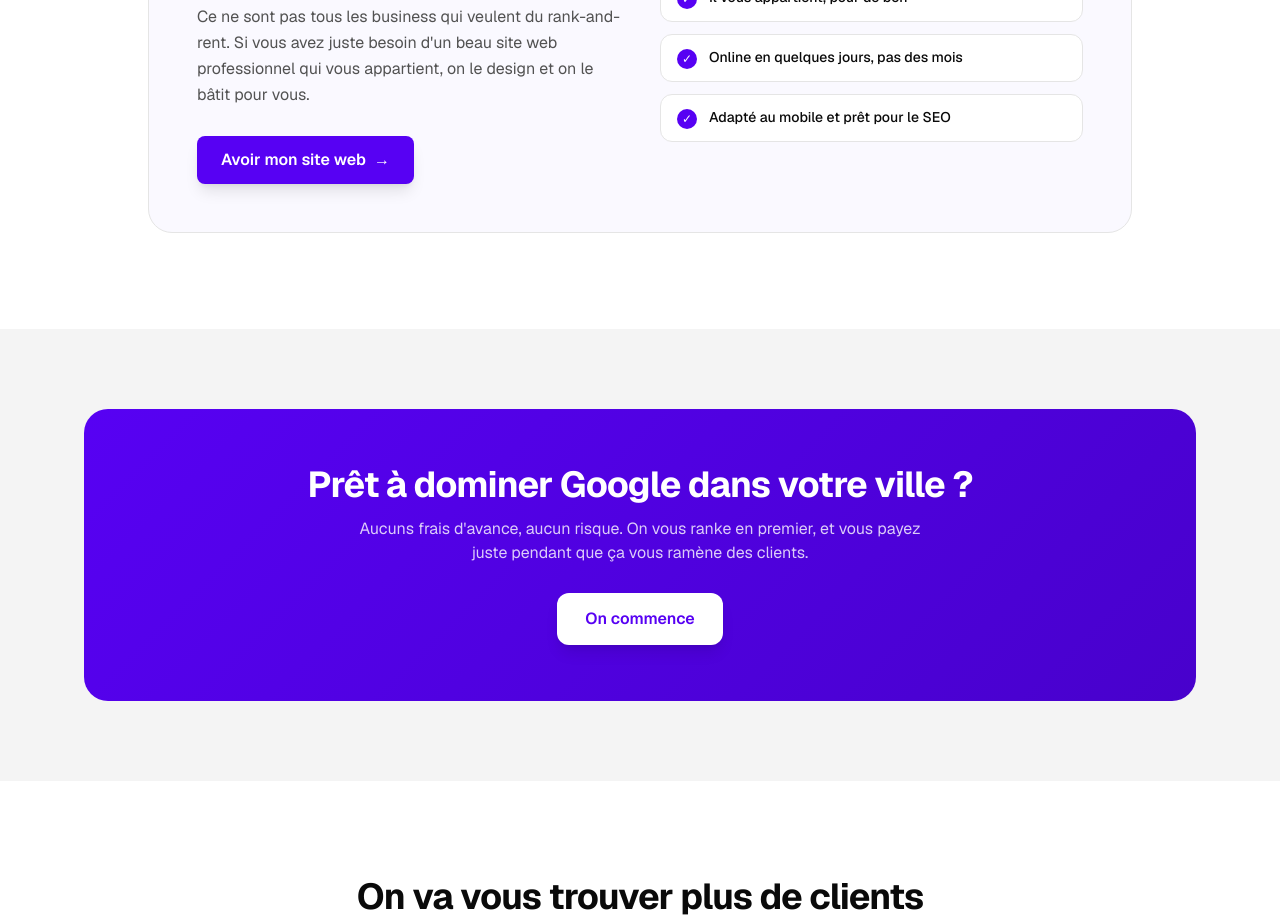
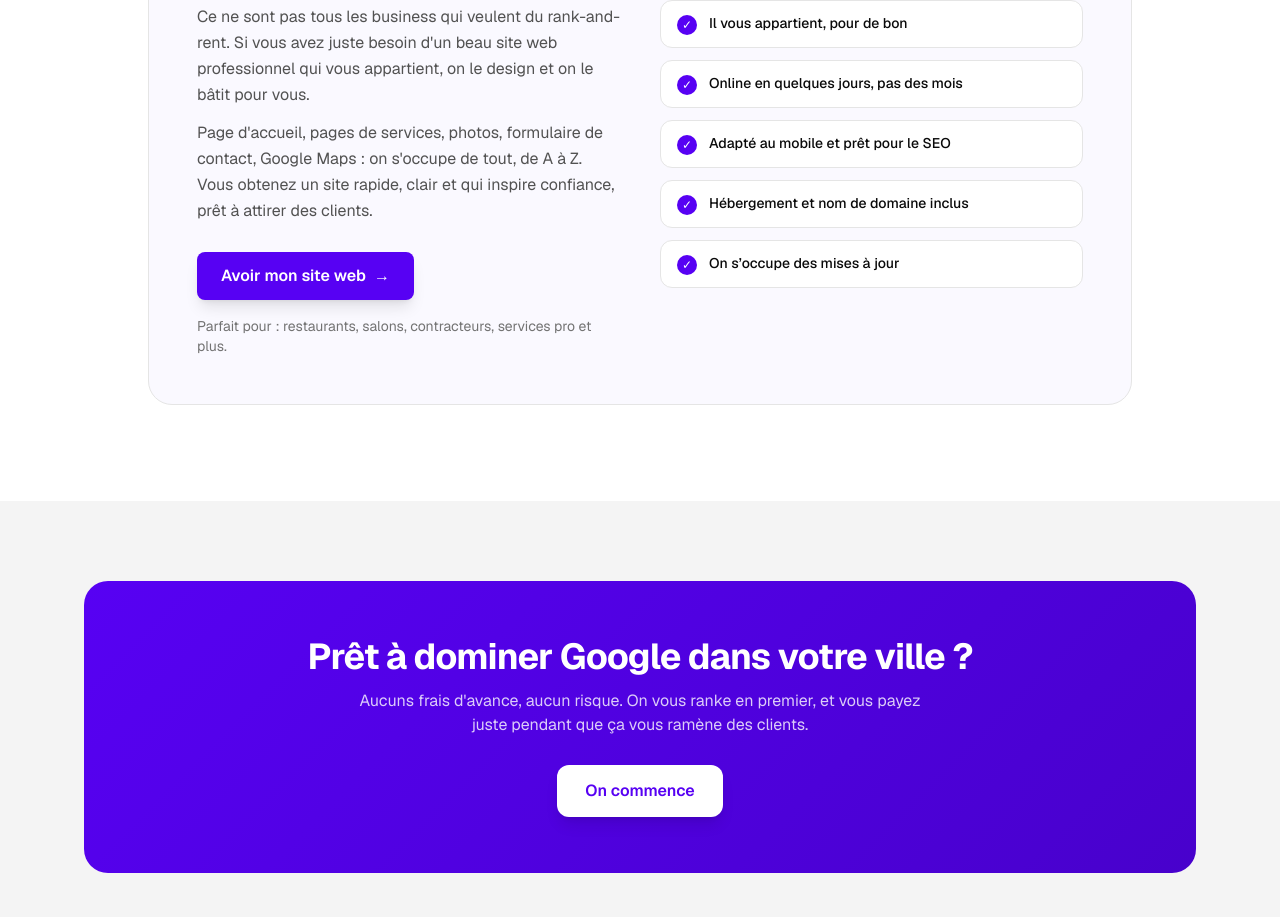
Before and after one commit to govocali-collab/nexuslocale, a Next.js app in the folder apps/dashboard/: page / in a window 1280 px wide. Shown: the part 2440-3357 px from the top of the page. Built offline with nearby package versions, Linux system fonts and the light colour scheme; no server answers.

Commit message:
copy(landing): richer website-building section (FR/EN)
Added a second paragraph (what's included), two more value points (hosting +
domain, updates), and a 'perfect for' line to the web-design section, in both
languages.

```diff
--- a/apps/dashboard/src/components/landing/i18n.ts
+++ b/apps/dashboard/src/components/landing/i18n.ts
@@ -38,8 +38,10 @@ export const DICT = {
       eyebrow: 'Vous voulez juste un site web ?',
       heading: 'On fait des sites web aussi',
       text: "Ce ne sont pas tous les business qui veulent du rank-and-rent. Si vous avez juste besoin d'un beau site web professionnel qui vous appartient, on le design et on le bâtit pour vous.",
+      text2: "Page d'accueil, pages de services, photos, formulaire de contact, Google Maps : on s'occupe de tout, de A à Z. Vous obtenez un site rapide, clair et qui inspire confiance, prêt à attirer des clients.",
       cta: 'Avoir mon site web',
-      points: ['Design sur mesure à votre image', 'Il vous appartient, pour de bon', 'Online en quelques jours, pas des mois', 'Adapté au mobile et prêt pour le SEO'],
+      points: ['Design sur mesure à votre image', 'Il vous appartient, pour de bon', 'Online en quelques jours, pas des mois', 'Adapté au mobile et prêt pour le SEO', 'Hébergement et nom de domaine inclus', 'On s’occupe des mises à jour'],
+      perfectFor: 'Parfait pour : restaurants, salons, contracteurs, services pro et plus.',
     },
     finalCta: {
       heading: 'Prêt à dominer Google dans votre ville ?',
@@ -98,8 +100,10 @@ export const DICT = {
       eyebrow: 'Just need a website?',
       heading: 'We build websites too',
       text: 'Not every business wants rank-and-rent. If you simply need a beautiful, professional website that you own, we design and build it for you.',
+      text2: 'Homepage, service pages, photos, contact form, Google Maps: we handle it all, end to end. You get a fast, clean website that builds trust and is ready to bring in customers.',
       cta: 'Get your website',
-      points: ['Custom design for your brand', 'Yours to keep, forever', 'Live in days, not months', 'Mobile-friendly and SEO-ready'],
+      points: ['Custom design for your brand', 'Yours to keep, forever', 'Live in days, not months', 'Mobile-friendly and SEO-ready', 'Hosting and domain included', 'We handle the updates'],
+      perfectFor: 'Perfect for: restaurants, salons, contractors, pro services and more.',
     },
     finalCta: {
       heading: 'Ready to own Google in your city?',
--- a/apps/dashboard/src/components/landing/landing-content.tsx
+++ b/apps/dashboard/src/components/landing/landing-content.tsx
@@ -142,9 +142,11 @@ export function LandingContent() {
                 <span className="inline-block text-xs font-semibold uppercase tracking-[0.18em]" style={{ color: VIOLET }}>{t.websites.eyebrow}</span>
                 <h2 className="mt-3 text-3xl sm:text-4xl font-bold tracking-tight">{t.websites.heading}</h2>
                 <p className="mt-4 text-neutral-600 leading-relaxed">{t.websites.text}</p>
+                <p className="mt-3 text-neutral-600 leading-relaxed">{t.websites.text2}</p>
                 <a href="#contact" className="mt-7 inline-flex items-center gap-2 rounded-lg px-6 py-3 font-semibold text-white shadow-lg hover:opacity-90 transition-opacity" style={{ backgroundColor: VIOLET }}>
                   {t.websites.cta} <span aria-hidden>→</span>
                 </a>
+                <p className="mt-4 text-sm text-neutral-500">{t.websites.perfectFor}</p>
               </div>
               <ul className="space-y-3">
                 {t.websites.points.map((it) => (
```
